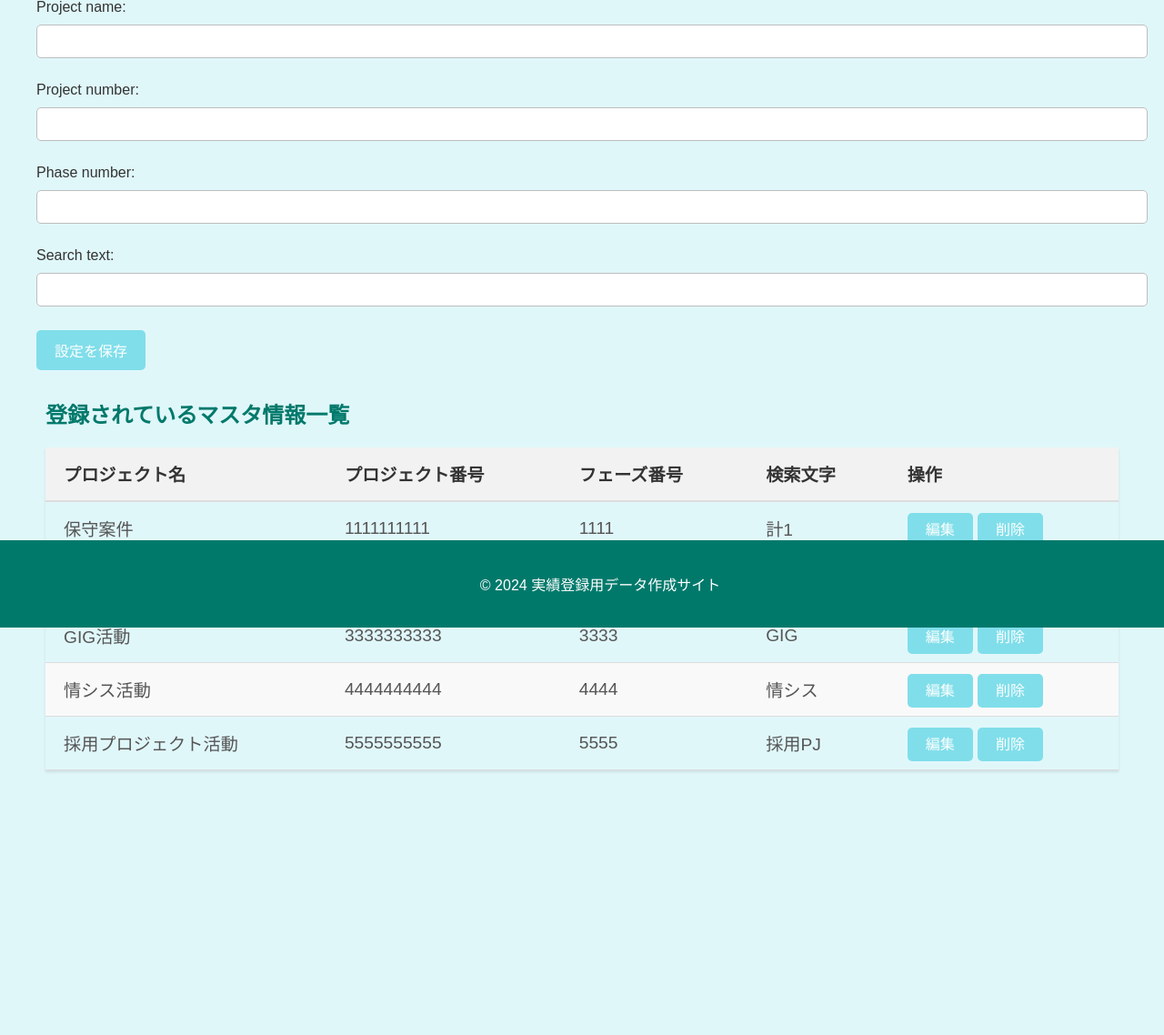
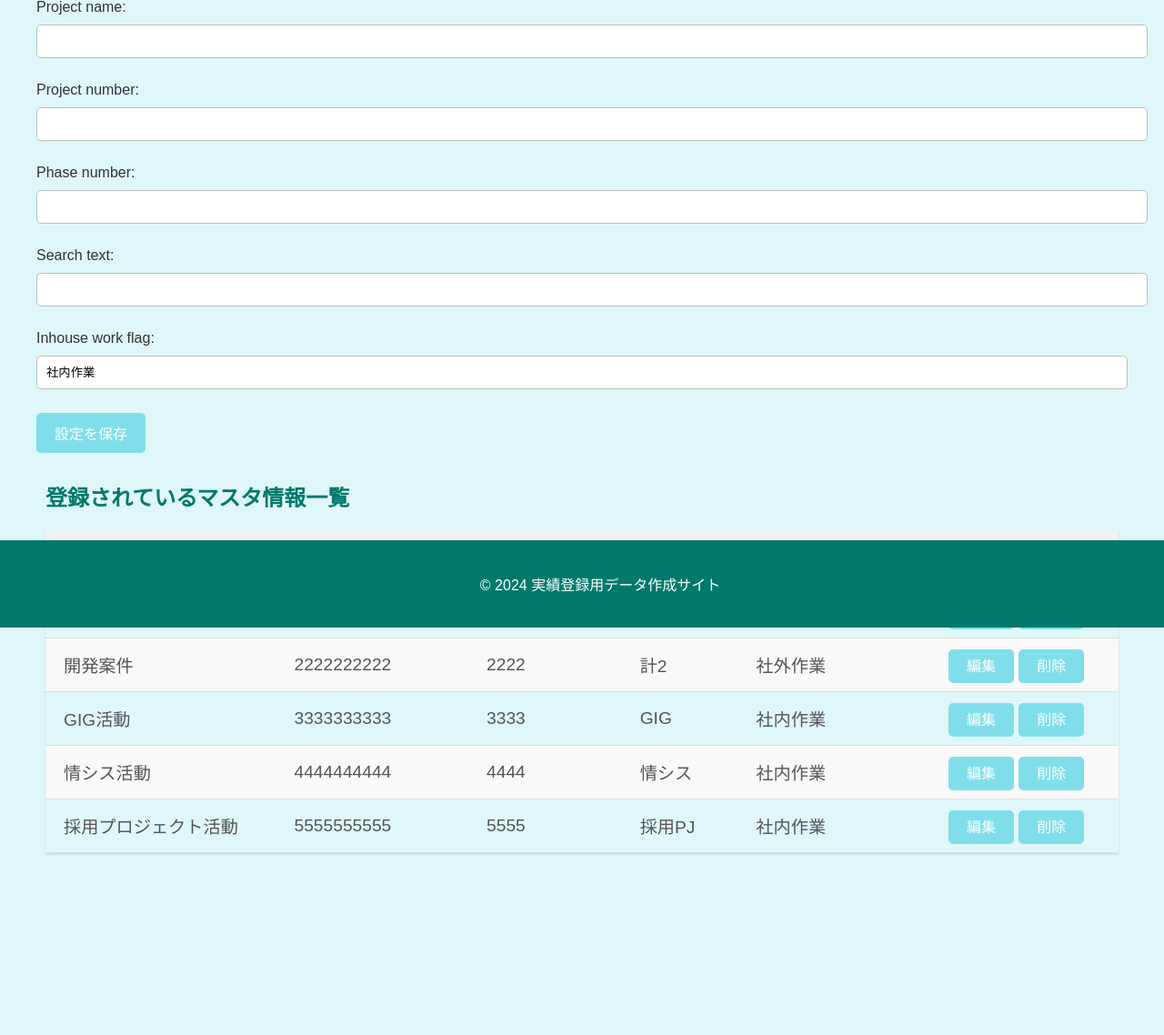
Before and after one commit to hayato1018/OperationRecordSite, a Django app: page /master/ in a window 1280 px wide. Shown: the part 110-1248 px from the top of the page at 91% size. Before the commit the page ends 959 px from the top, so only its background shows below. Run offline with Django 5.2, Linux system fonts and the light colour scheme; data comes from the database, SQL or seed files in the repository; both versions use the stored data as it was after the commit.

Commit message:
社内外フラグをデータとして保持。各表示を修正

```diff
--- a/app/forms.py
+++ b/app/forms.py
@@ -4,4 +4,7 @@
 class MasterForm(forms.ModelForm):
     class Meta:
         model = MasterData
-        fields = ['project_name', 'project_number', 'phase_number', 'search_text']
+        fields = ['project_name', 'project_number', 'phase_number', 'search_text', 'inhouse_work_flag']
+        widgets = {
+            'inhouse_work_flag': forms.Select(choices=[(1, '社内作業'), (0, '社外作業')])
+        }
--- a/app/models.py
+++ b/app/models.py
@@ -5,6 +5,7 @@
     project_number = models.CharField(max_length=100)
     phase_number = models.CharField(max_length=100)
     search_text = models.CharField(max_length=100)
+    inhouse_work_flag = models.BooleanField(default=False)
 
     def __str__(self):
         return f"{self.project_number} - {self.phase_number} - {self.search_text}"
--- a/app/static/app/style.css
+++ b/app/static/app/style.css
@@ -57,6 +57,18 @@
     margin: 10px 0;
     border: 1px solid #bdbdbd;
     border-radius: 5px;
+}
+
+select {
+    width: 100%;
+    padding: 10px;
+    margin: 10px 0;
+    border: 1px solid #bdbdbd;
+    border-radius: 5px;
+    appearance: none;
+    /* ブラウザのデフォルトスタイルを消す */
+    background-color: #fff;
+    /* 背景色を白に設定 */
 }
 
 /* ヘッダーのリンク（ホームへ戻る） */
--- a/app/templates/app/confirm_master.html
+++ b/app/templates/app/confirm_master.html
@@ -53,6 +53,7 @@
                         <th>プロジェクト番号</th>
                         <th>フェーズ番号</th>
                         <th>検索文字</th>
+                        <th>社内外作業フラグ</th>
                     </tr>
                 </thead>
                 <tbody>
@@ -62,6 +63,7 @@
                             <td>{{ item.project_number }}</td>
                             <td>{{ item.phase_number }}</td>
                             <td>{{ item.search_text }}</td>
+                            <td>{{ item.inhouse_work_flag|yesno:"社内作業,社外作業" }}</td>
                         </tr>
                     {% empty %}
                         <tr>
--- a/app/templates/app/master.html
+++ b/app/templates/app/master.html
@@ -11,6 +11,15 @@
         .container {
             flex: 1;
             padding-bottom: 150px; /* フッターの高さ分余白を確保 */
+        }
+        select {
+            width: 100%;
+            padding: 10px;
+            margin: 10px 0;
+            border: 1px solid #bdbdbd;
+            border-radius: 5px;
+            appearance: none; /* ブラウザのデフォルトスタイルを消す */
+            background-color: #fff; /* 背景色を白に設定 */
         }
     </style>
 </head>
@@ -27,6 +36,7 @@
             <form method="POST">
                 {% csrf_token %}
                 {{ form.as_p }}
+
                 <button type="submit" class="btn">設定を保存</button>
             </form>
         </div>
@@ -42,6 +52,7 @@
                         <th>プロジェクト番号</th>
                         <th>フェーズ番号</th>
                         <th>検索文字</th>
+                        <th>社内外作業フラグ</th>
                         <th>操作</th>
                     </tr>
                 </thead>
@@ -52,6 +63,7 @@
                             <td>{{ item.project_number }}</td>
                             <td>{{ item.phase_number }}</td>
                             <td>{{ item.search_text }}</td>
+                            <td>{{ item.inhouse_work_flag|yesno:"社内作業,社外作業" }}</td>
                             <td>
                                 <a href="{% url 'edit_master' item.pk %}" class="btn">編集</a>
                                 <a href="{% url 'delete_master' item.pk %}" class="btn" onclick="return confirm('本当に削除しますか？')">削除</a>
--- a/app/views.py
+++ b/app/views.py
@@ -1,6 +1,6 @@
 import os
 from django.conf import settings
-from django.http import FileResponse,HttpResponse
+from django.http import HttpResponse
 from django.shortcuts import render, redirect, get_object_or_404
 from .models import MasterData
 from .forms import MasterForm
@@ -17,12 +17,7 @@
     if request.method == 'POST':
         form = MasterForm(request.POST)
         if form.is_valid():
-            MasterData.objects.create(
-                project_name=form.cleaned_data['project_name'],
-                project_number=form.cleaned_data['project_number'],
-                phase_number=form.cleaned_data['phase_number'],
-                search_text=form.cleaned_data['search_text'],
-            )
+            form.save()
             return redirect('master')
     else:
         form = MasterForm()
```
Also changed, not shown: app/migrations/0001_initial.py, db.sqlite3.
